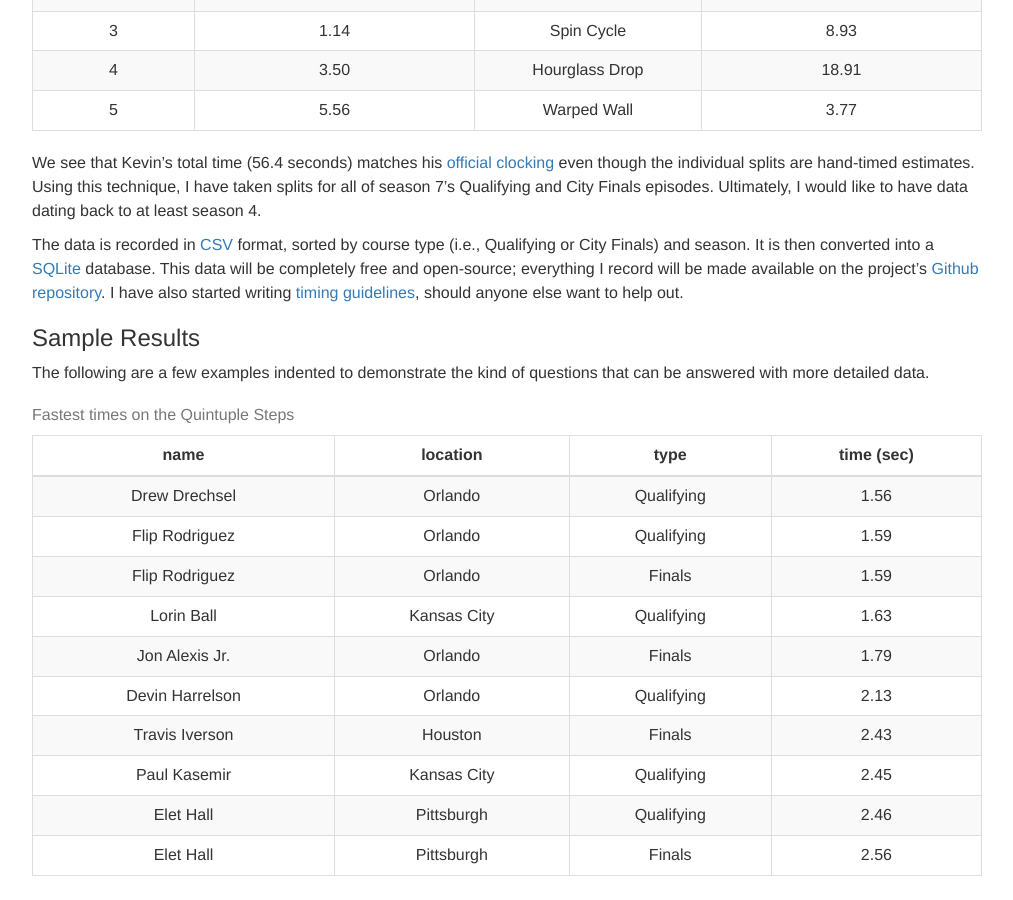
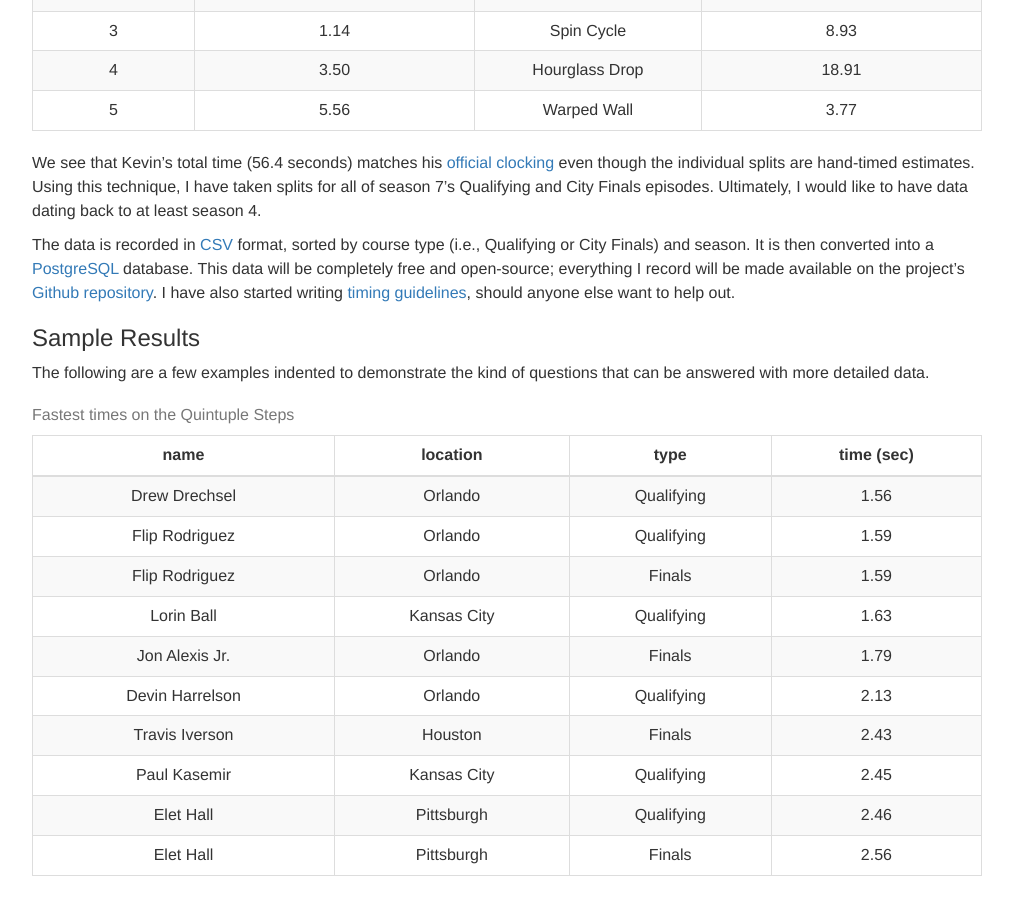
Before and after one commit to jdkato/jdkato.github.io, a Jekyll site: the page built from _posts/2016-09-17-ninja-rating.markdown, in a window 1280 px wide and 900 px high, scrolled down 1638 px. Shown: the whole window, without its empty margins (133-1146 px from the left). Built offline with Jekyll 4.4.1, drawn with Linux system fonts in a browser that asks for light colours; nearby versions of some CDN libraries.

Commit message:
SQLite -> PostgreSQL

```diff
--- a/_posts/2016-09-17-ninja-rating.markdown
+++ b/_posts/2016-09-17-ninja-rating.markdown
@@ -76,7 +76,7 @@ The workaround for (1) is to only use the official clock (rather than a stopwatc
 
 We see that Kevin's total time (56.4 seconds) matches his [official clocking](http://sasukepedia.wikia.com/wiki/American_Ninja_Warrior_7) even though the individual splits are hand-timed estimates. Using this technique, I have taken splits for all of season 7's Qualifying and City Finals episodes. Ultimately, I would like to have data dating back to at least season 4.
 
-The data is recorded in [CSV](https://en.wikipedia.org/wiki/Comma-separated_values) format, sorted by course type (i.e., Qualifying or City Finals) and season. It is then converted into a [SQLite](https://www.sqlite.org/) database. This data will be completely free and open-source; everything I record will be made available on the project's [Github repository](https://github.com/jdkato/ninjaref). I have also started writing [timing guidelines](https://github.com/jdkato/ninjaref/wiki/Timing-Guidelines), should anyone else want to help out.
+The data is recorded in [CSV](https://en.wikipedia.org/wiki/Comma-separated_values) format, sorted by course type (i.e., Qualifying or City Finals) and season. It is then converted into a [PostgreSQL](https://www.postgresql.org) database. This data will be completely free and open-source; everything I record will be made available on the project's [Github repository](https://github.com/jdkato/ninjaref). I have also started writing [timing guidelines](https://github.com/jdkato/ninjaref/wiki/Timing-Guidelines), should anyone else want to help out.
 
 ### Sample Results
 
```
